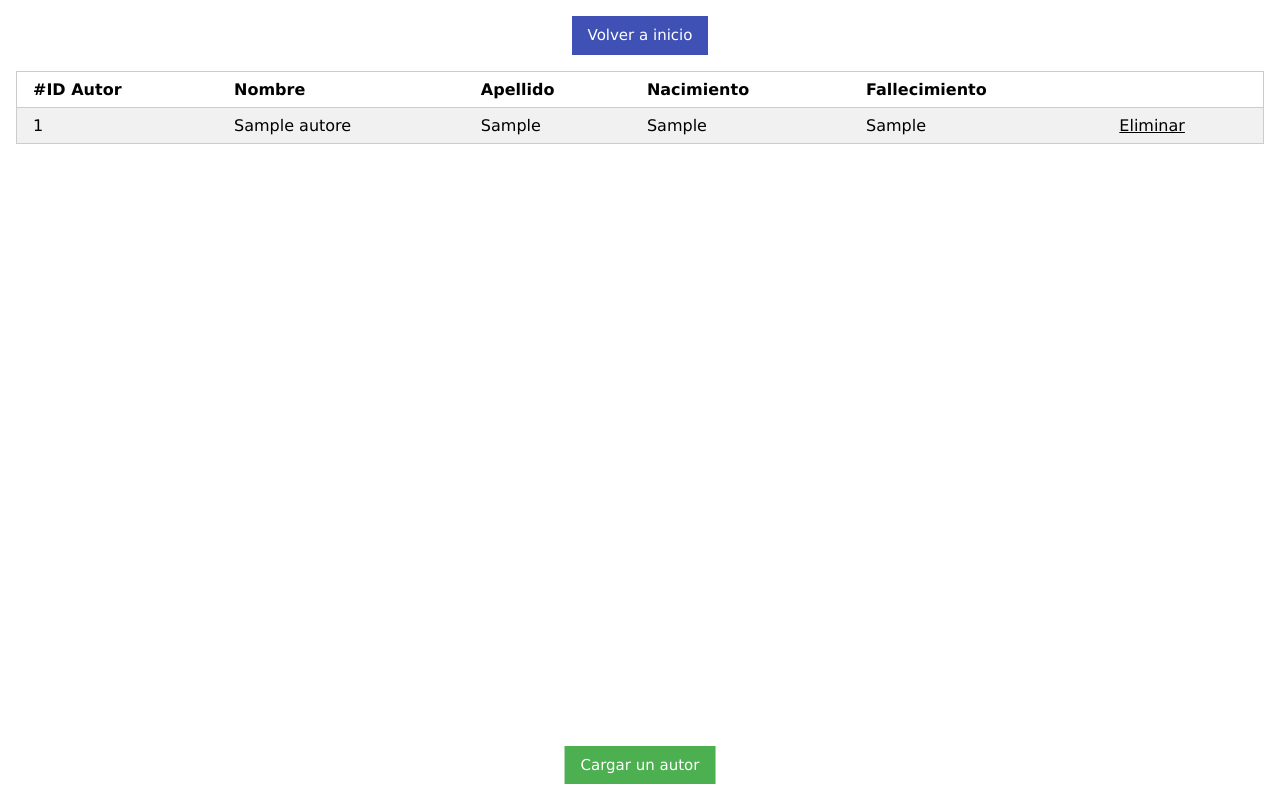
After one commit to LisandroMarcho/biblioteca-php, a PHP site: page /autores in a window 1280 px wide. The commit adds this page. Run offline with PHP 8.4, Linux system fonts and the light colour scheme; tables that the repository leaves empty or names only in its code hold one stand-in row (values such as "Sample post").

Commit message:
Añadidoindex para autores
- Ahora se pueden ver los detalles de los autores
- Se pueden eliminar los autores

```diff
--- a/autores/cargarautor.php
+++ b/autores/cargarautor.php
@@ -15,13 +15,12 @@ if (isset($_POST["cargar"])) {
     if ($consulta) echo "<script> alert('Cargado'); window.location = '../libros/cargarlibro.php?id=$id'</script>";
     else echo "<script> alert('Hubo un error en la carga'); </script>";
 }
-
 ?>
 
 <link rel="stylesheet" href="https://www.w3schools.com/w3css/4/w3.css">
 
 <div class="w3-container w3-center">
-    <a href="./" class="w3-button w3-indigo w3-margin-top">Volver a inicio</a> <br>
+    <a href="./" class="w3-button w3-indigo w3-margin-top">Volver a Autores</a> <br>
 </div>
 
 <div class="w3-container w3-display w3-half w3-mobile w3-center">
--- /dev/null
+++ b/autores/index.php
@@ -0,0 +1,65 @@
+<?php
+include_once("../conx.php");
+
+if (isset($_GET["eliminar"])) {
+    $iddelete = $_GET["eliminar"];
+    $queryDev = "DELETE FROM autores WHERE idautor = $iddelete";
+    $resultado = mysqli_query($link, $queryDev);
+
+    if ($resultado) echo "<script>alert('Autor eliminado')</script>";
+}
+
+$query = "SELECT * FROM autores";
+$consulta = mysqli_query($link, $query);
+
+?>
+
+<link rel="stylesheet" href="https://www.w3schools.com/w3css/4/w3.css">
+<meta http-equiv="Content-Type" content="text/html;charset=UTF-8">
+
+<div class="w3-container w3-center">
+    <a href="../" class="w3-button w3-indigo w3-margin-top w3-center">Volver a inicio</a>
+</div>
+
+<div class="w3-display">
+    <a href="./cargarautor.php" style="position: fixed" class="w3-button w3-green w3-margin-top w3-display-bottommiddle w3-margin-bottom">Cargar un autor</a>
+</div>
+
+<div class="w3-panel">
+    <table style="margin-bottom: 50px;" class="w3-table w3-striped w3-border">
+        <tr class="w3-border-bottom">
+            <th>
+                #ID Autor
+            </th>
+            <th>
+                Nombre
+            </th>
+            <th>
+                Apellido
+            </th>
+            <th>
+                Nacimiento
+            </th>
+            <th>
+                Fallecimiento
+            </th>
+            <th></th>
+        </tr>
+        <?php
+        if ($consulta && (mysqli_num_rows($consulta) > 0)) {
+            while ($r = mysqli_fetch_array($consulta)) {
+                echo "<tr>";
+                echo "<td>$r[0]</td>";
+                echo "<td>$r[1]</td>";
+                echo "<td>$r[2]</td>";
+                echo "<td>$r[3]</td>";
+                echo "<td>$r[4]</td>";
+                echo "<td><a href='./?eliminar=$r[0]'>Eliminar</a></td>";
+                echo "</tr>";
+            }
+        } else {
+            echo "<p>No existe ningún registro con esos parámetros</p>";
+        }
+        ?>
+    </table>
+</div>
```
